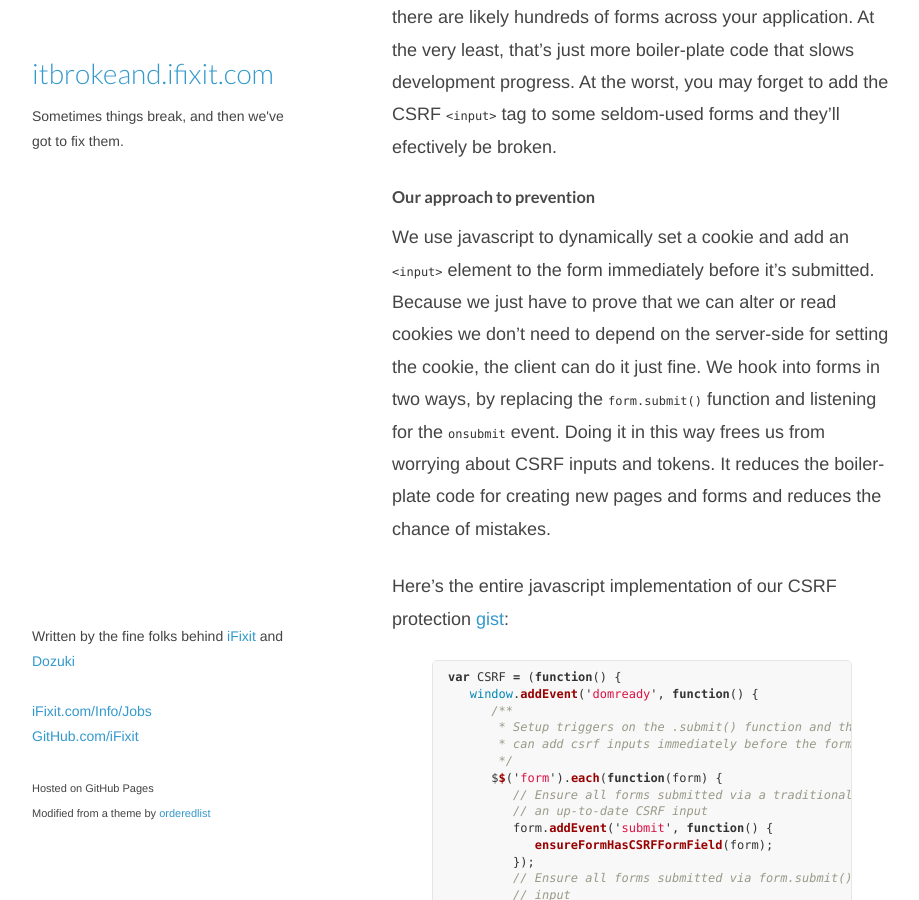
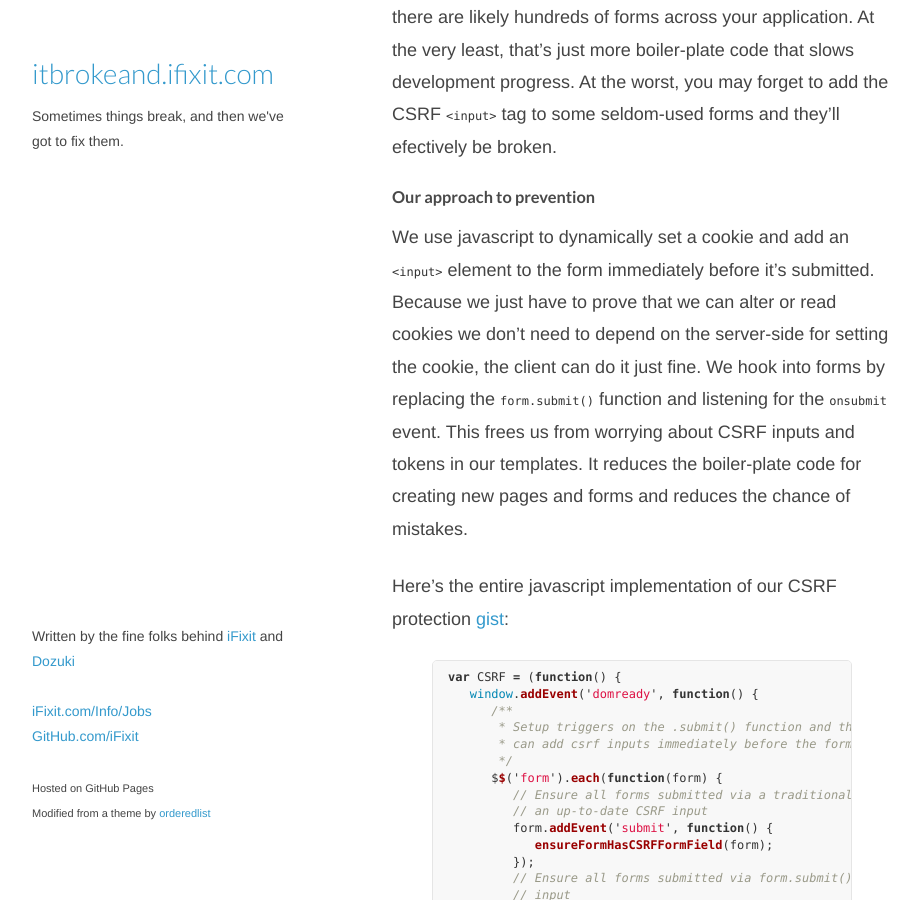
Before and after one commit to iFixit/itbrokeand.ifixit.com, a Jekyll site: the page built from _posts/2013-07-21-csrf-how-we-do-it.md, in a window 1280 px wide and 900 px high, scrolled down 1426 px. Shown: the whole window, without its empty margins (178-1097 px from the left). Built offline with Jekyll 4.4.1, drawn with Linux system fonts in a browser that asks for light colours; Markdown is read by kramdown in place of the engine named in the settings; comment, search, counter and statistics services are not loaded; some of the changed text lies outside the part shown.

Commit message:
Post: CSRF - grammar adjustments
and some sentence refactoring

```diff
--- a/_posts/2013-07-21-csrf-how-we-do-it.md
+++ b/_posts/2013-07-21-csrf-how-we-do-it.md
@@ -63,9 +63,9 @@ immediately before it's submitted.
 Because we just have to prove that we can alter or read cookies
 we don't need to depend on the server-side for setting the cookie,
 the client can do it just fine.
-We hook into forms in two ways, by replacing the `form.submit()` function
+We hook into forms by replacing the `form.submit()` function
 and listening for the `onsubmit` event.
-Doing it in this way frees us from worrying about CSRF inputs and tokens.
+This frees us from worrying about CSRF inputs and tokens in our templates.
 It reduces the boiler-plate code for creating new pages and forms
 and reduces the chance of mistakes.
 
```
Also changed, not shown: other parts of _posts/2013-07-21-csrf-how-we-do-it.md (+1 -1 lines).
